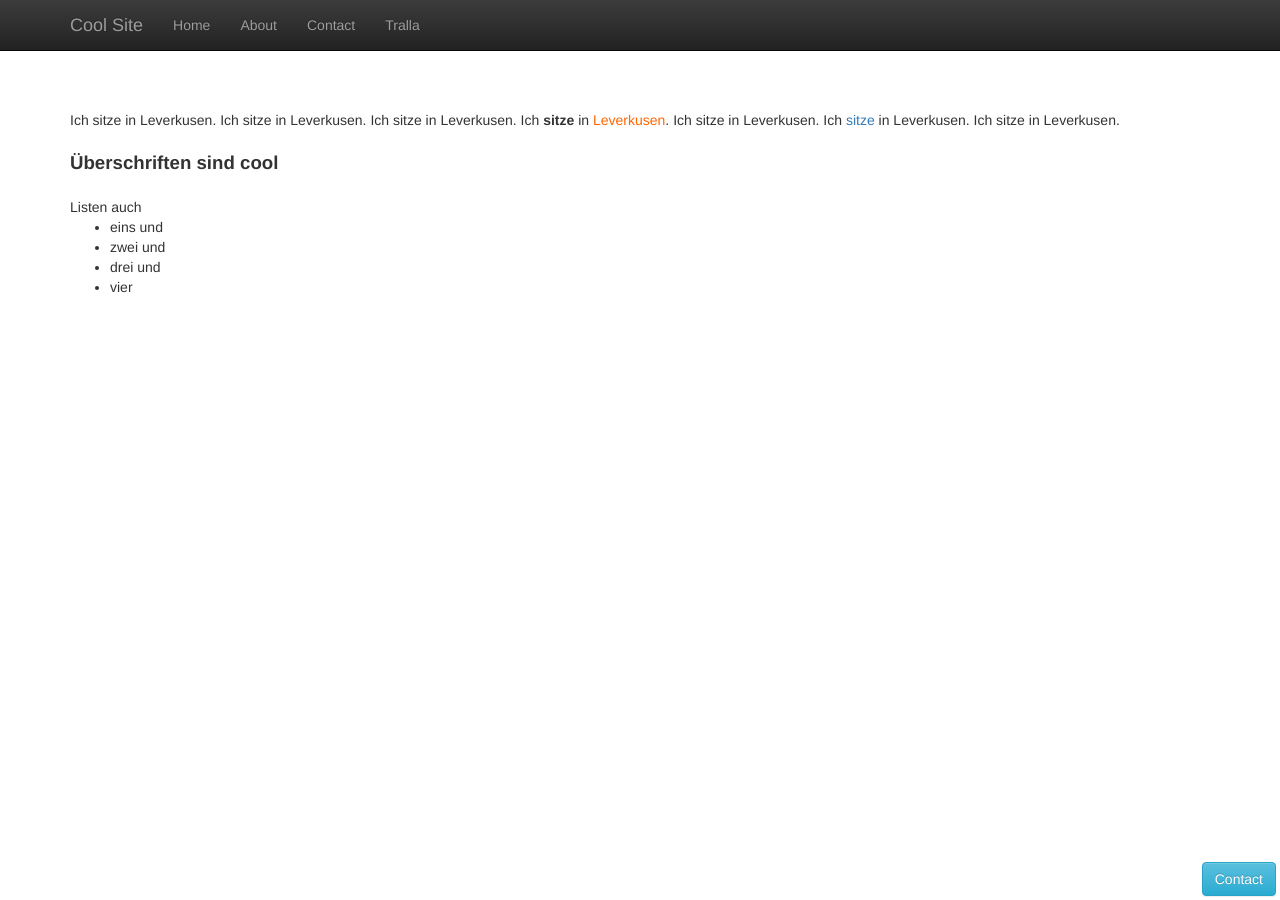
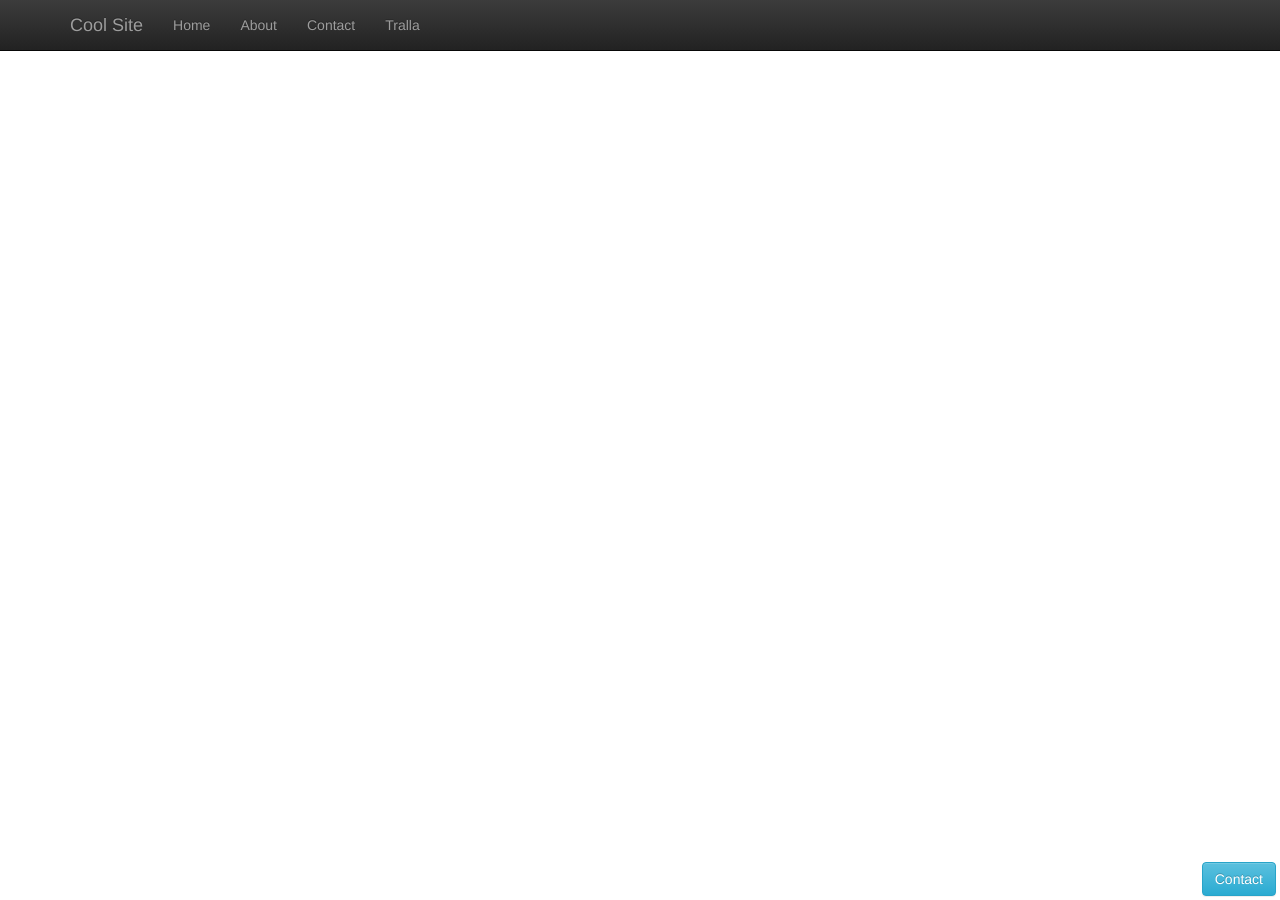
Before and after one commit to oschettler/everid-site1, a Jekyll site: the page built from contact.html, in a window 1280 px wide. Built offline with Jekyll 4.4.1, drawn with Linux system fonts in a browser that asks for light colours; nearby versions of some CDN libraries.

Commit message:
save contact.html

```diff
--- a/contact.html
+++ b/contact.html
@@ -1,13 +1,6 @@
 ---
-title: Notiz #3 - Ümläüte im Titel?
+title: Notiz #3
 layout: default
-tags: published multiple example nav:1/Beispiel/1
+tags: published Url:about.html
 ---
-<div><span>Ich sitze in Leverkusen. </span><span>Ich sitze in Leverkusen. </span><span>Ich sitze in Leverkusen. </span><span>Ich <strong>sitze</strong> in <span style="color: rgb(255, 102, 0);">Leverkusen</span>. </span><span>Ich sitze in Leverkusen. </span><span>Ich <a shape="rect" href="http://bayer04.de" target="_blank">sitze</a> in Leverkusen. </span><span>Ich sitze in Leverkusen. </span></div>
-<div><br clear="none"/></div>
-<div><strong><span style="font-size: 14pt;">Überschriften sind cool</span></strong></div>
-<div><br clear="none"/></div>
-<div><span>Listen auch</span></div>
-<ul><li><span>eins und</span></li><li><span>zwei und</span></li><li><span>drei und </span></li><li><span>vier</span></li></ul>
-<div><br clear="none"/></div>
-<div><br clear="none"/></div>
+<span style="-evernote-last-insertion-point:true;"/>
```
